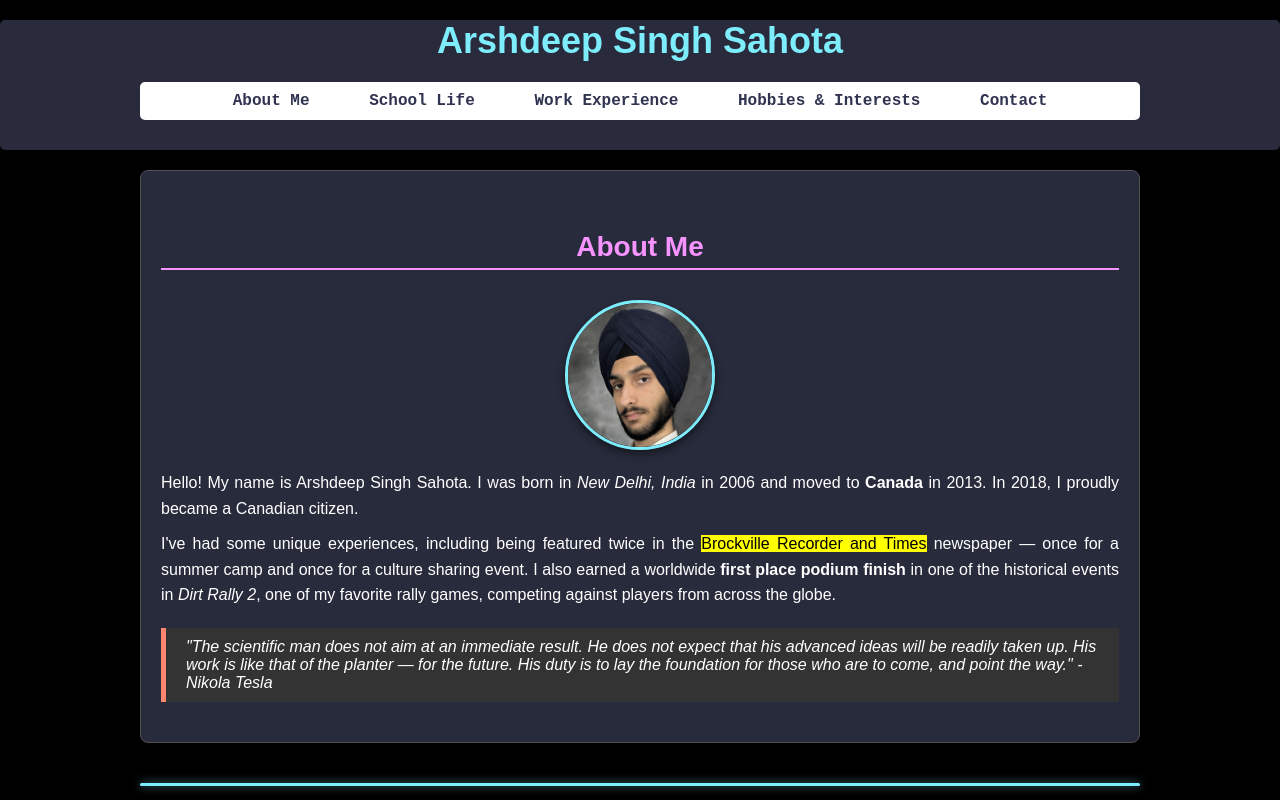
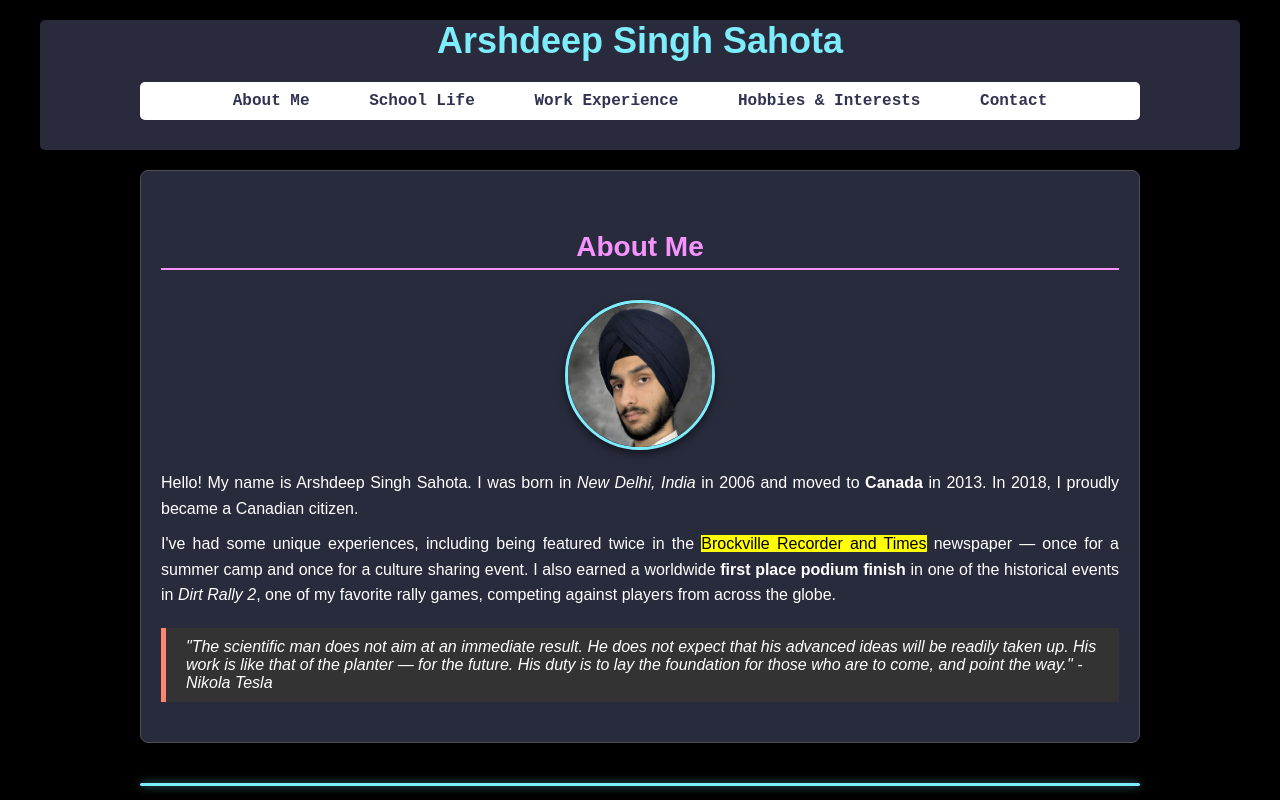
Before and after one commit to Eagle10021/Portfolio-Website, a plain HTML site: page index.html in a window 1280 px wide. Shown: the top 800 px of the page. Drawn offline with Linux system fonts and the light colour scheme.

Commit message:
Fix: Header is now centered

```diff
--- a/styles.css
+++ b/styles.css
@@ -73,6 +73,9 @@ header {
     background-color: #292a3c;
     padding-bottom: 10px;
     border-radius: 5px;
+    max-width: 1200px;
+    width: 100%;
+    margin: 0 auto;
 }
 
 nav {
@@ -314,11 +317,11 @@ footer {
     color: #cccccc;
     margin-top: 40px;
     text-align: left;
-    flex-wrap: wrap; /* Allows wrapping on smaller screens */
 }
 
 footer p {
     margin-bottom: 0;
+    text-wrap: auto; /* Ensures text wraps properly */
 }
 
 /* Custom Horizontal Rule (Section Separator) */
```
